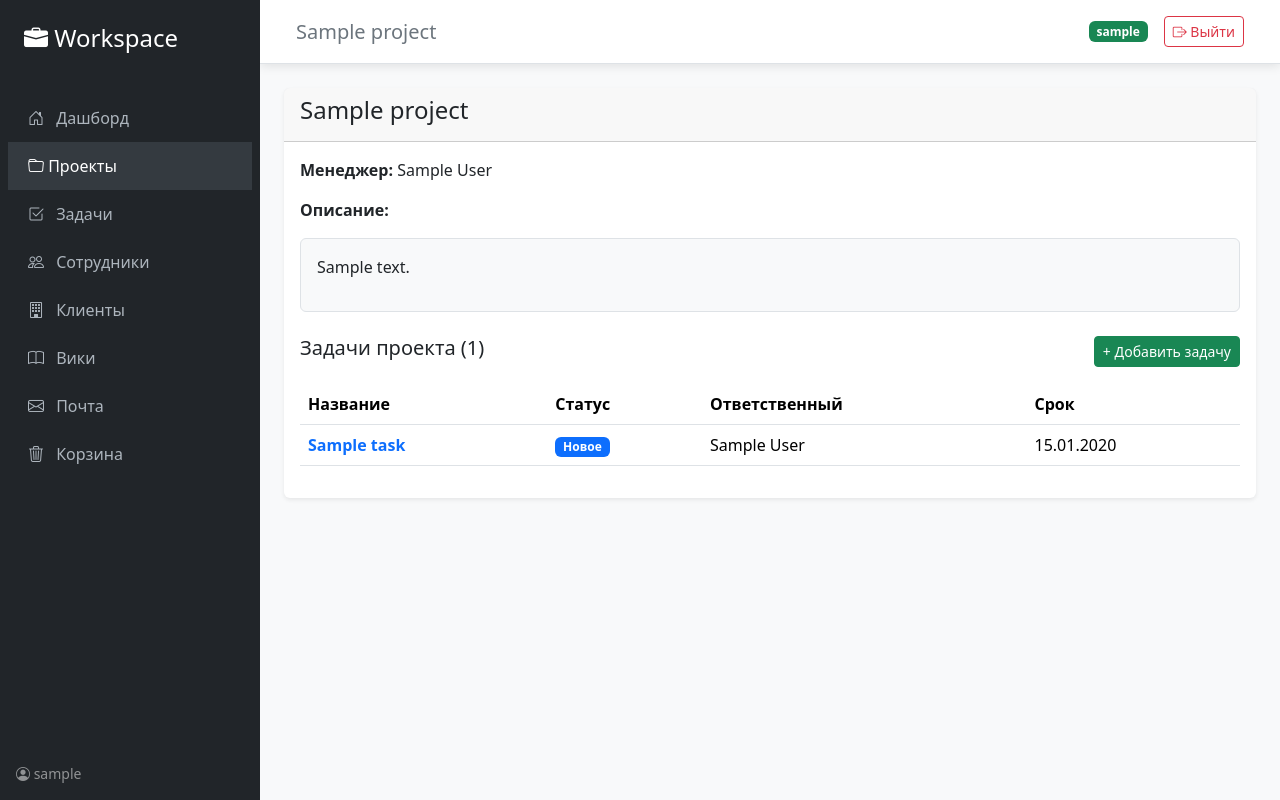
After one commit to fake-stmz/employee-workspace-django, a Django app: page /projects/1/ in a window 1280 px wide. The commit adds this page. Run offline with Django 5.2, Linux system fonts and the light colour scheme; a user stored in the database is signed in; tables that the repository leaves empty hold one stand-in row (values such as "Sample post").

Commit message:
feat: project management

```diff
--- a/apps/tasks/models.py
+++ b/apps/tasks/models.py
@@ -6,9 +6,9 @@ from apps.core.models import SoftDeletableModel, SoftDeletableManager, AllObject
 
 class Project(models.Model):
 
-    name = models.CharField(max_length=255)
-    description = models.TextField(blank=True)
-    manager = models.ForeignKey(Employee, on_delete=models.SET_NULL, null=True)
+    name = models.CharField(max_length=255, verbose_name="Название")
+    description = models.TextField(blank=True, verbose_name="Описание")
+    manager = models.ForeignKey(Employee, on_delete=models.SET_NULL, null=True, verbose_name="Менеджер")
     created_at = models.DateTimeField(auto_now_add=True)
 
     def __str__(self):
--- a/apps/tasks/views.py
+++ b/apps/tasks/views.py
@@ -6,6 +6,8 @@ from django_filters.rest_framework import DjangoFilterBackend
 from .forms import TaskForm
 from django.contrib.auth.decorators import login_required
 from .forms import TaskCommentForm
+from .forms import ProjectForm
+from django.db.models import Count, Q
 from apps.documents.models import Document
 from django.contrib import messages
 from apps.core.decorators import handle_exceptions
@@ -173,3 +175,52 @@ def add_task_comment(request, pk):
             return redirect('task_detail', pk=task.pk)
 
     return redirect('task_detail', pk=task.pk)
+
+
+@handle_exceptions
+@login_required
+def project_list(request):
+    projects = Project.objects.all().annotate(
+        tasks_count=Count('task'),
+        completed_tasks=Count('task', filter=Q(task__status='done'))
+    ).order_by('-created_at')
+
+    context = {
+        'projects': projects,
+    }
+    return render(request, 'projects/project_list.html', context)
+
+
+@handle_exceptions
+@login_required
+def project_detail(request, pk):
+    project = get_object_or_404(Project, pk=pk)
+    tasks = Task.objects.filter(project=project).select_related('assigned_to', 'client')
+
+    status_filter = request.GET.get('status')
+    if status_filter:
+        tasks = tasks.filter(status=status_filter)
+
+    context = {
+        'project': project,
+        'tasks': tasks,
+        'total_tasks': tasks.count(),
+        'completed_tasks': tasks.filter(status='done').count(),
+    }
+    return render(request, 'projects/project_detail.html', context)
+
+
+@handle_exceptions
+@login_required
+def project_create(request):
+    if request.method == "POST":
+        form = ProjectForm(request.POST)
+        if form.is_valid():
+            project = form.save()
+            messages.success(request, f'Проект "{project.name}" успешно создан!')
+            return redirect('project_detail', pk=project.pk)
+    else:
+        form = ProjectForm()
+
+    context = {"form": form, "title": "Создать проект"}
+    return render(request, "projects/project_form.html", context)
--- a/config/urls.py
+++ b/config/urls.py
@@ -32,6 +32,10 @@ urlpatterns = [
     path('logout/', auth_views.LogoutView.as_view(), name='logout'),
     # Главная панель
     path('', dashboard, name='dashboard'),
+    # Проекты
+    path('projects/', project_list, name='project_list'),
+    path('projects/<int:pk>/', project_detail, name='project_detail'),
+    path('projects/create/', project_create, name='project_create'),
     # Задачи
     path('tasks/', task_list, name='task_list'),
     path('tasks/<int:pk>/', task_detail, name='task_detail'),
--- a/templates/base.html
+++ b/templates/base.html
@@ -65,6 +65,9 @@
         <div class="nav flex-column px-2 py-3">
             <a href="{% url 'dashboard' %}" class="nav-link {% if request.path == '/' %}active{% endif %}">
                 <i class="bi bi-house-door me-2"></i> Дашборд
+            </a>
+            <a href="{% url 'project_list' %}" class="nav-link {% if 'projects' in request.path %}active{% endif %}">
+                <i class="bi bi-folder"></i> Проекты
             </a>
             <a href="{% url 'task_list' %}" class="nav-link {% if 'tasks' in request.path %}active{% endif %}">
                 <i class="bi bi-check2-square me-2"></i> Задачи
--- /dev/null
+++ b/templates/projects/project_detail.html
@@ -0,0 +1,60 @@
+{% extends 'base.html' %}
+{% block page_title %}{{ project.name }}{% endblock %}
+
+{% block content %}
+<div class="card shadow-sm mb-4">
+    <div class="card-header">
+        <h4>{{ project.name }}</h4>
+    </div>
+    <div class="card-body">
+        <p><strong>Менеджер:</strong> {{ project.manager|default:"—" }}</p>
+
+        {% if project.description %}
+        <p><strong>Описание:</strong></p>
+        <div class="border p-3 bg-light rounded">{{ project.description|linebreaks }}</div>
+        {% endif %}
+
+        <div class="mt-4">
+            <div class="d-flex justify-content-between align-items-center mb-3">
+                <h5>Задачи проекта ({{ total_tasks }})</h5>
+                <a href="{% url 'task_create' %}" class="btn btn-success btn-sm">+ Добавить задачу</a>
+            </div>
+
+            {% if tasks %}
+                <table class="table table-hover">
+                    <thead>
+                        <tr>
+                            <th>Название</th>
+                            <th>Статус</th>
+                            <th>Ответственный</th>
+                            <th>Срок</th>
+                        </tr>
+                    </thead>
+                    <tbody>
+                        {% for task in tasks %}
+                        <tr>
+                            <td><a href="{% url 'task_detail' task.pk %}" class="text-decoration-none fw-bold">{{ task.title }}</a></td>
+                            <td>
+                                {% if task.status == 'done' %}
+                                    <span class="badge bg-success">Выполнено</span>
+                                {% elif task.status == 'progress' %}
+                                    <span class="badge bg-warning text-dark">В процессе</span>
+                                {% elif task.status == 'new' %}
+                                    <span class="badge bg-primary">Новое</span>
+                                {% else %}
+                                    <span class="badge bg-secondary">{{ task.get_status_display }}</span>
+                                {% endif %}
+                            </td>
+                            <td>{{ task.assigned_to|default:"—" }}</td>
+                            <td>{{ task.due_date|date:"d.m.Y"|default:"—" }}</td>
+                        </tr>
+                        {% endfor %}
+                    </tbody>
+                </table>
+            {% else %}
+                <div class="alert alert-info">В проекте пока нет задач.</div>
+            {% endif %}
+        </div>
+    </div>
+</div>
+{% endblock %}
```
Also changed, not shown: apps/tasks/forms.py (+12 -1 lines), templates/projects/project_form.html (added, +35 -0 lines), templates/projects/project_list.html (added, +43 -0 lines).
